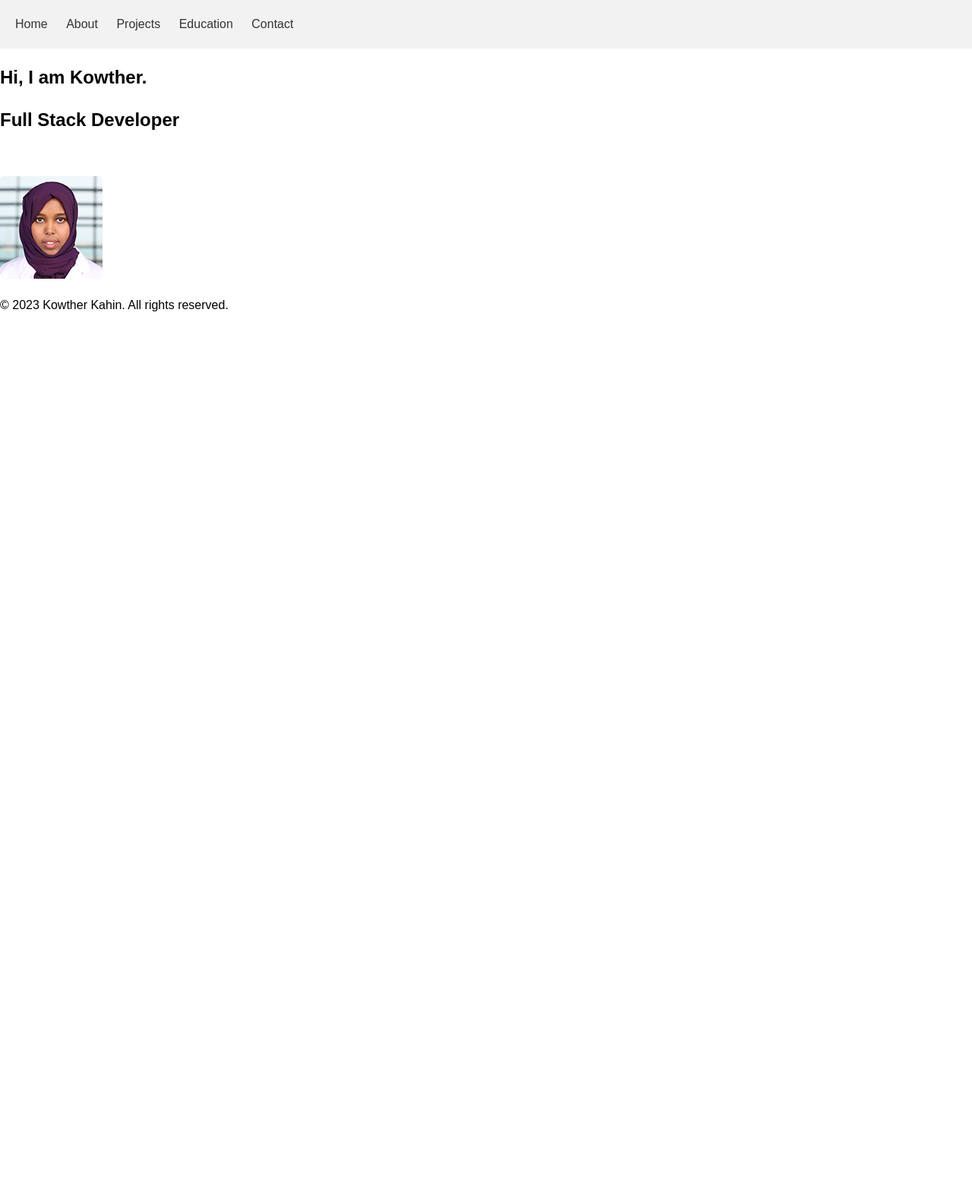
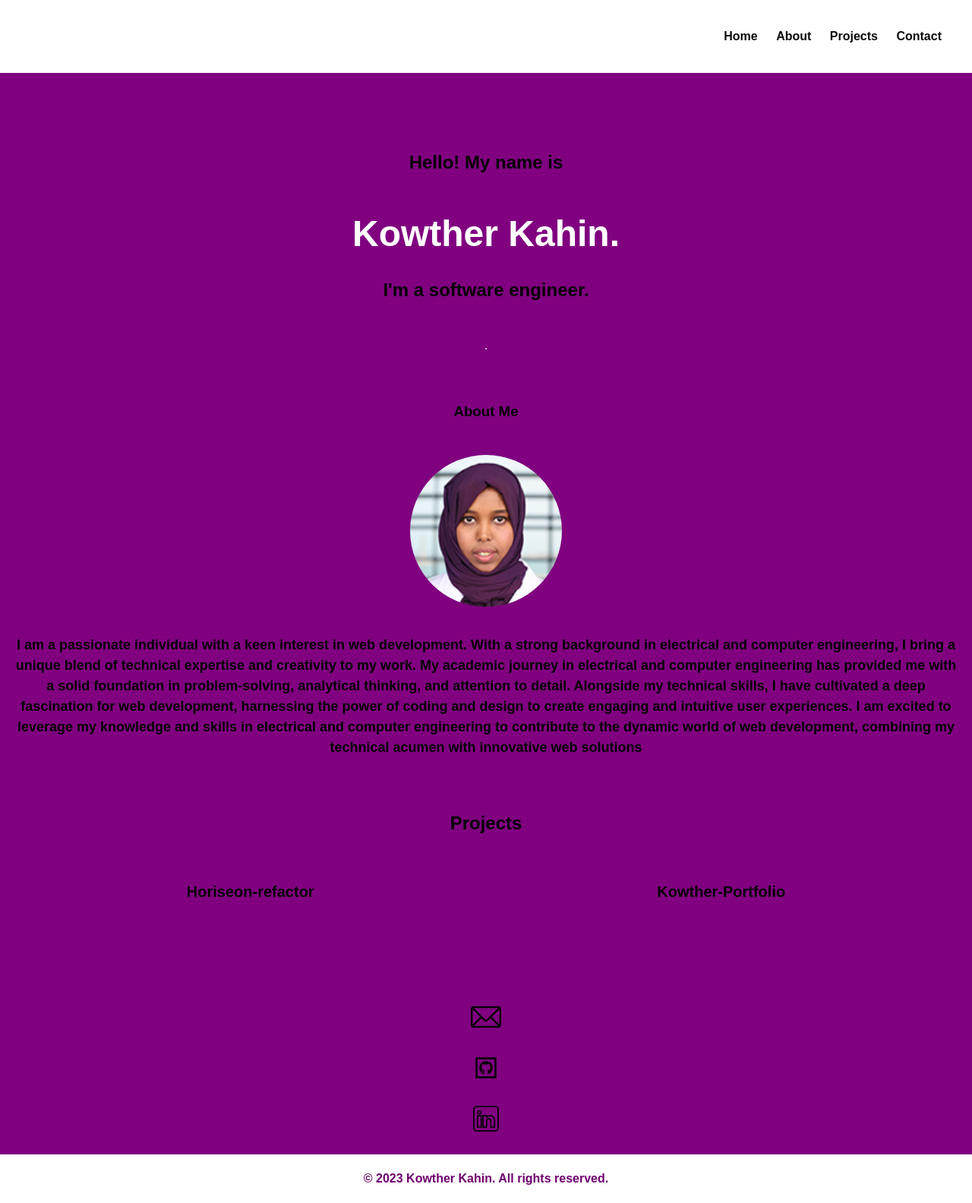
Before and after one commit to Kowther7/Kowther-Portfolio, a plain HTML site: page index.html in a window 1280 px wide. Shown: the whole page at 76% size. Before the commit the page ends 800 px from the top, so only its background shows below. Drawn offline with Linux system fonts and the light colour scheme.

Commit message:
adds more lines to the code and changes the backgroud color and more styles to css file

```diff
--- a/assets/css/stlye.css
+++ b/assets/css/stlye.css
@@ -1,30 +1,169 @@
 
-body {
+  body {
     font-family: Arial, sans-serif;
     margin: 0;
     padding: 0;
     line-height: 1.5;
+    background-color:  #800080;
   }
 
   a {
-    color: #333;
+    color:  #0d0c0c;
     text-decoration: none;
+    font-weight: bold;
   }
 
-  /* Header */
+  /* Header Section */
 
   header {
-    background-color: #f2f2f2;
+    background-color: #ffffff;
     padding: 20px;
-  }
 
-  nav ul {
-    list-style: none;
-    margin: 0;
-    padding: 0;
+    text-align: right;
+
   }
 
   nav ul li {
     display: inline;
     margin-right: 20px;
+
   }
+
+  /* Home Section */
+
+  .myname {
+    text-align: center;
+    margin-top: 100px;
+  }
+
+  .myname h1 {
+    font-size: 48px;
+    color: #ffffff;
+    margin-bottom: 10px;
+  }
+
+  .myname h2 {
+    font-size: 24px;
+    margin-bottom: 30px;
+  }
+
+  /* About Section */
+
+  .about {
+    margin-top: 50px;
+    text-align: center;
+    padding: 0 20px;
+  }
+
+  .about hr {
+    margin-bottom: 50px;
+  }
+
+  .about p {
+    font-size: 18px;
+    line-height: 1.5;
+  }
+
+  .about .image {
+    text-align: center;
+    margin-bottom: 30px;
+  }
+
+  .about .profile {
+    width: 200px;
+    height: 200px;
+    border-radius: 50%;
+
+
+  }
+
+  /* Projects Section */
+
+  .projects {
+    margin-top: 50px;
+    text-align: center;
+    padding: 0 20px;
+  }
+
+  .projects aside {
+    font-size: 24px;
+    margin-bottom: 30px;
+  }
+
+  .projects .project-title {
+    display: flex;
+    justify-content: space-around;
+    margin-bottom: 30px;
+  }
+
+  .projects .project-title h4 {
+    font-size: 20px;
+  }
+
+  .projects .project-info {
+    list-style: none;
+    padding: 0;
+    display: flex;
+    justify-content: space-around;
+  }
+
+
+  /* Contact Section */
+
+  .contact {
+    text-align: center;
+    margin-top: 50px;
+  }
+
+  .contact img {
+    width: 40px;
+    height: 40px;
+    margin-bottom: 20px;
+  }
+
+  /* Footer Section */
+
+  footer {
+    background-color:  #ffffff;
+    padding: 20px;
+    text-align: center;
+    color:  #6e016e;
+  }
+
+  footer p {
+    margin: 0;
+  }
+
+
+  .about {
+    display: flex;
+    flex-direction: column;
+    align-items: center;
+  }
+
+  /* Media Queries */
+
+/* changes the size of the webpage on desktop */
+  @media screen and (max-width :922px){
+    .body {
+        display:flex;
+        transform: translateX(150px);
+
+    }
+  }
+/* changes the size of the webpage on mobile/tablet device */
+  @media screen and (max-width :768px){
+    .body {
+        display:flex;
+        transform: translateX(150px);
+
+    }
+  }
+
+  @media screen and (max-width :576px){
+    .body {
+        display:flex;
+        transform: translateX(150px);
+
+    }
+  }
--- a/index.html
+++ b/index.html
@@ -3,7 +3,7 @@
 <head>
     <meta charset="UTF-8">
     <meta name="viewport" content="width=device-width, initial-scale=1.0">
-    <title>Kowther Portfolio</title>
+    <title>Kowther Kahin</title>
     <link rel="stylesheet" href="./assets/css/stlye.css">
 </head>
 
@@ -15,25 +15,65 @@
             <li><a href="#home">Home</a></li>
             <li><a href="#about">About</a></li>
             <li><a href="#projects">Projects</a></li>
-            <li><a href="#education">Education</a></li>
             <li><a href="#contact">Contact</a></li>
           </ul>
         </nav>
       </header>
-      <div  class="aboutme">
+
         <section class="myname">
-          <h1>Hi, I am Kowther.</h1>
+          <h2>Hello! My name is </h2>
+          <h1>Kowther Kahin.</h1>
+          <h2>I'm a software engineer. </h2>
 
-          <h2>
-            Full Stack Developer<br />
-            <br /></h2>
         </section>
-        <!-----first page  profile photo-->
-        <section class="image">
-          <img src="./assets/images/Kowther Photo.png" class="profile" alt="Kowther-photo"/>
+        <section id="myname" class="home">
+
         </section>
-      </div>
+        <!-----profile picture-->
 
+
+      <article id="about"  class="about" >
+        <hr>
+        <h3><strong>About Me</h3><br>
+
+                <section class="image">
+                    <img src="./assets/images/Kowther Photo.png" class="profile" alt="Kowther-photo"/>
+                  </section>
+          <p>
+            I am a passionate individual with a keen interest in web development. With a strong background in electrical and computer engineering, I bring a unique blend of technical expertise and creativity to my work. My academic journey in electrical and computer engineering has provided me with a solid foundation in problem-solving, analytical thinking, and attention to detail. Alongside my technical skills, I have cultivated a deep fascination for web development, harnessing the power of coding and design to create engaging and intuitive user experiences. I am excited to leverage my knowledge and skills in electrical and computer engineering to contribute to the dynamic world of web development, combining my technical acumen with innovative web solutions
+          </p>
+        </div>
+        </article>
+        <article id="projects"  class="projects" >
+
+          <aside>Projects</aside>
+          <section class="project-title">
+            <h4><strong>Horiseon-refactor</strong></h4>
+            <h4 id="Personal"><strong> Kowther-Portfolio</strong></h4>
+          </section>
+          <section>
+            <ul class="project-info">
+
+              <li>
+               <a href="https://kowther7.github.io/Horiseon-HW1/"> </a>
+              </li>
+              <li>
+                <a href="#"> <img class="project-2" ></a>
+              </li>
+            </ul>
+          </section>
+
+          </article>
+          <section  id="contact" class="section"></section>
+          <h5 class="contanct"></h5>
+          <address class="contact">
+            <a href="mailto:kowther.kahin@gmail.com"><img class="logos" src="./assets/images/emialicon .png"></a>
+            <br />
+            <a href="https://github.com/Kowther7"><img  src="./assets/images/githubicon.png"></a>
+            <br />
+            <a href="https://www.linkedin.com/in/kowther-kahin-413289121/?trk=public-profile-join-page"><img  class="logos" src="./assets/images/icons8-linkedin-50.png"></a>
+          </address>
+        </section>
 <!-- Footer Section -->
 <footer>
     <div class="container">
```
Also changed, not shown: assets/images/emialicon .png (added), assets/images/githubicon.png (added), assets/images/icons8-linkedin-50.png (added).
